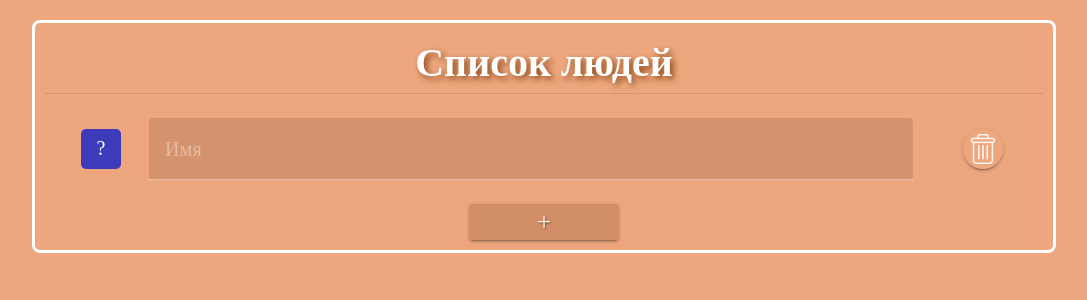
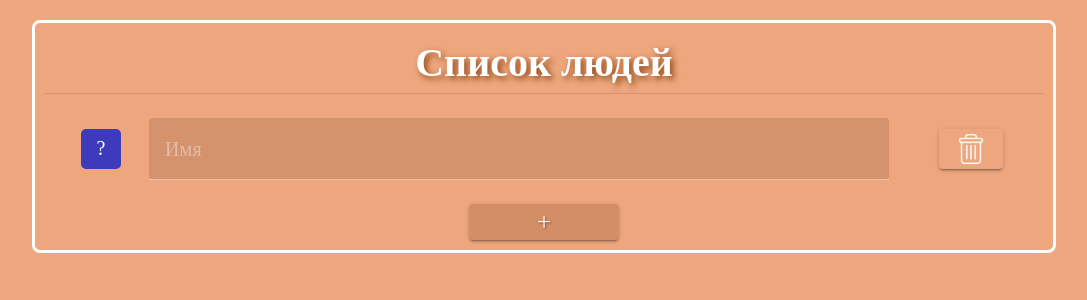
Before and after one commit to Brendow271/bill_splitter, a Vue app: page /friendList in a window 1280 px wide. Shown: the top 300 px of the page, without its empty margins (96-1183 px from the left). Built offline with nearby package versions, Linux system fonts and the light colour scheme; a web font is replaced by a local one.

Commit message:
Updated FriendList
- Changed logic for key in v-list-item
- Updated if possible self-closing tags
- Deleted extra classes
- Added a short form "v-slot"

```diff
--- a/src/views/FriendList.vue
+++ b/src/views/FriendList.vue
@@ -2,33 +2,33 @@
   <div class="friend-list d-flex justify-center align-center flex-column mt-5">
     <div class="border-solid list">
       <h1 class="d-flex justify-center text-white" id="ListFriend">Список людей</h1>
-      <v-divider></v-divider>
+      <v-divider/>
       <v-list>
         <v-list-item
             v-for="(friend, index) in friends"
-            :key="index"
+            :key="friend.id"
         >
-          <template v-slot:prepend>
-            <v-avatar class="iconName">
-              <span>{{ getAvatarText(friend.name) }}</span>
-            </v-avatar>
+          <template #prepend>
+            <v-avatar
+                class="iconName"
+                :text="getAvatarText(friend.name)"
+            />
           </template>
           <v-text-field
               v-model="friend.name"
               placeholder="Имя"
               class="ml-3 text-white bgDark rounded"
               hide-details
-          ></v-text-field>
-          <template v-slot:append>
+          />
+          <template #append>
             <v-btn
-                icon=""
                 class="deleteBtn mr-1"
                 @click="removeFriend(index)"
             >
               <v-img
                   src="../../public/icons/Trash.svg"
                   class="delete"
-              ></v-img>
+              />
             </v-btn>
           </template>
         </v-list-item>
@@ -39,18 +39,17 @@
           <v-btn
               @click="addFriend"
               class="btnNext text-white"
-          >
-            +
-          </v-btn>
+              text="+"
+          />
         </v-col>
       </v-row>
     </div>
     <v-btn
         v-if="canProceed"
         :to="{ name: 'Split' }"
+        text="Далее"
         class="btnNext text-white mt-2"
-    >Далее
-    </v-btn>
+    />
   </div>
 </template>
 
```
